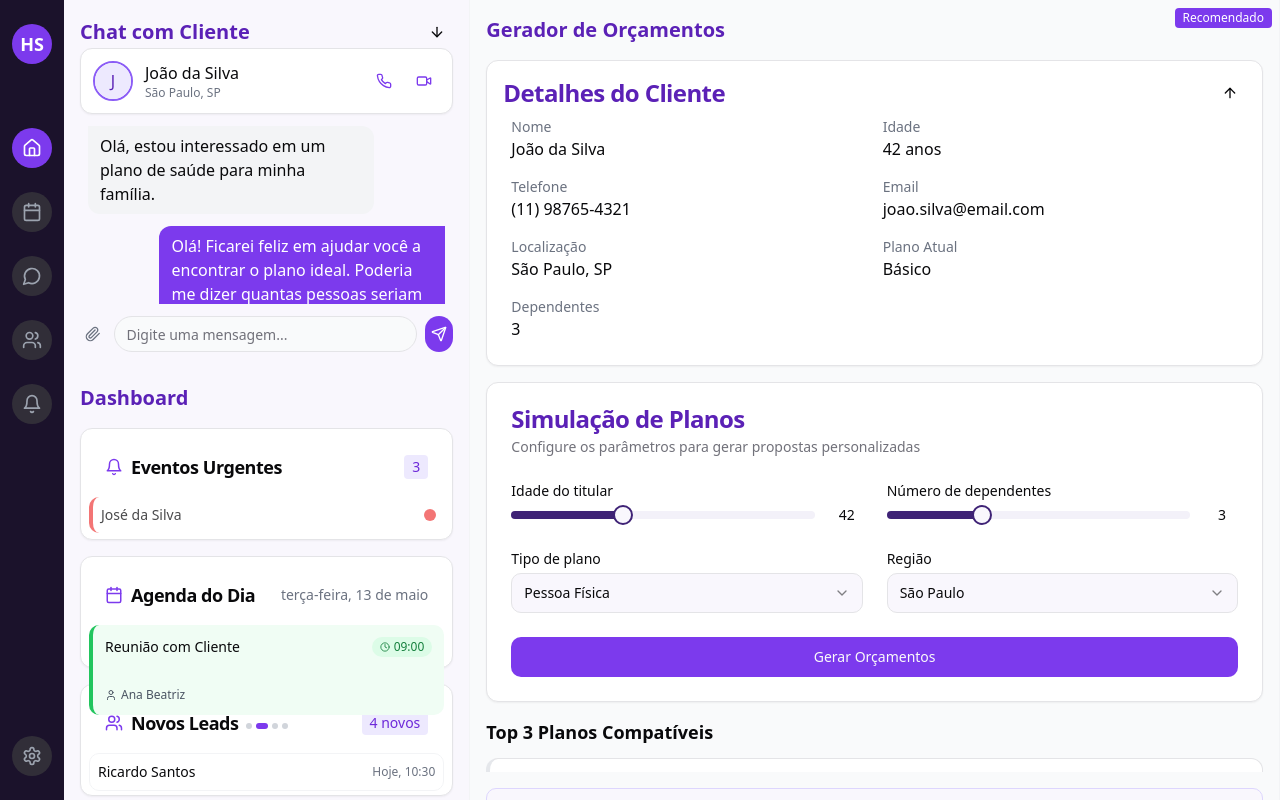
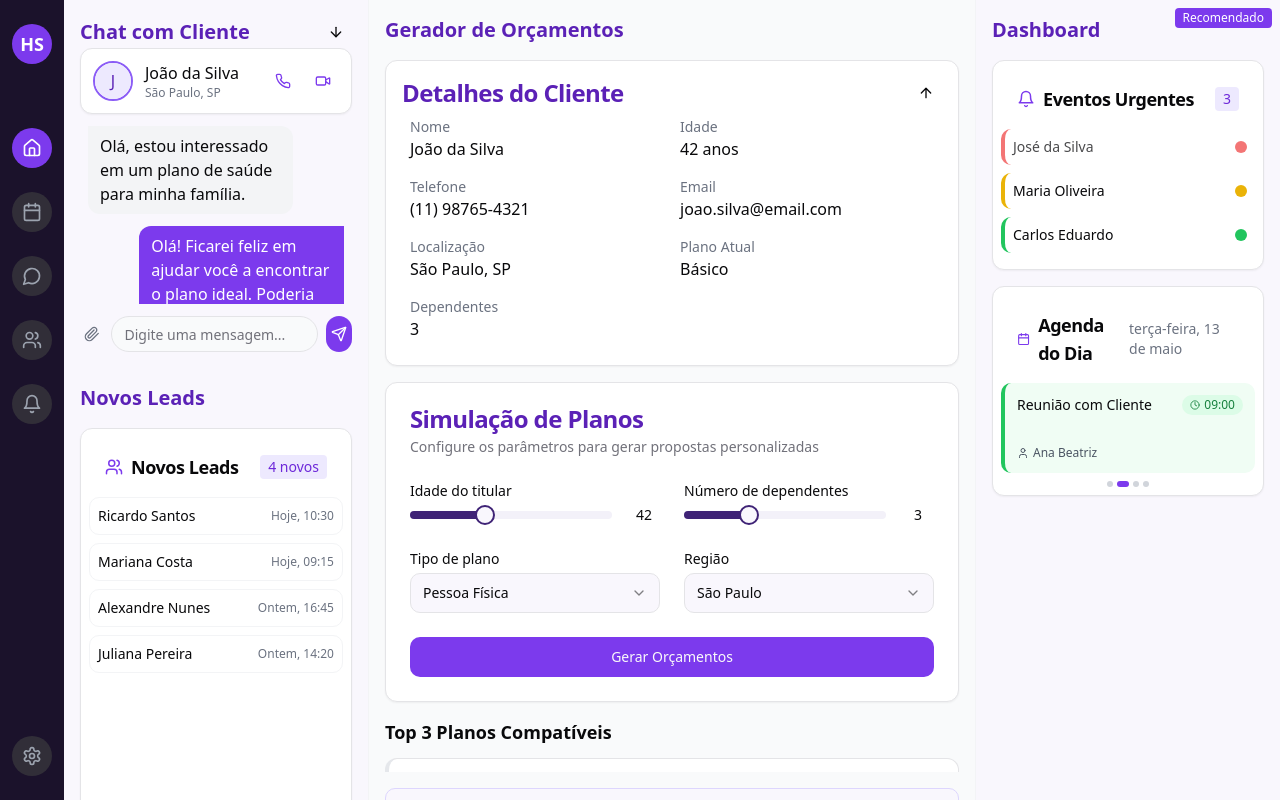
Before and after one commit to vifmaciel/health-advisor-connect, a React (Vite) app: page / in a window 1280 px wide. Built offline with nearby package versions, Linux system fonts and the light colour scheme.

Commit message:
Move urgent events and daily schedule
Relocated the UrgentEvents and DailySchedule components to the right panel, adjusting the layout to accommodate the change.

```diff
--- a/src/components/dashboard/DailySchedule.tsx
+++ b/src/components/dashboard/DailySchedule.tsx
@@ -73,7 +73,7 @@ const DailySchedule: React.FC = () => {
         </div>
       </CardHeader>
       <CardContent className="p-2">
-        <Carousel className="w-full" setActiveItem={setActiveIndex}>
+        <Carousel className="w-full">
           <CarouselContent>
             {schedule.map((item, index) => (
               <CarouselItem key={index}>
--- a/src/pages/Index.tsx
+++ b/src/pages/Index.tsx
@@ -31,8 +31,8 @@ const Index = () => {
 
       {/* Main Content */}
       <div className="flex flex-1 h-full overflow-hidden">
-        {/* Left Panel - Chat Interface and Dashboard Widgets */}
-        <div className="w-1/3 h-full flex flex-col overflow-hidden">
+        {/* Left Panel - Chat Interface and New Leads */}
+        <div className="w-1/4 h-full flex flex-col overflow-hidden">
           {/* Chat Section */}
           <Collapsible open={isChatOpen} onOpenChange={setIsChatOpen} className="flex-shrink-0">
             <div className="p-4 pb-0">
@@ -52,31 +52,36 @@ const Index = () => {
             </CollapsibleContent>
           </Collapsible>
 
-          {/* Dashboard Widgets */}
-          <div className="flex-1 p-4 overflow-y-auto space-y-4">
-            <h3 className="text-xl font-bold text-health-800 mb-4">Dashboard</h3>
-
-            {/* Urgent Events Widget */}
-            <div className="h-[28%]">
-              <UrgentEvents />
-            </div>
-
-            {/* Daily Schedule Widget */}
-            <div className="h-[28%]">
-              <DailySchedule />
-            </div>
-
-            {/* New Leads Widget */}
-            <div className="h-[28%]">
+          {/* New Leads Widget */}
+          <div className="flex-1 p-4 overflow-y-auto">
+            <h3 className="text-xl font-bold text-health-800 mb-4">Novos Leads</h3>
+            <div className="h-full">
               <NewLeads />
             </div>
           </div>
         </div>
 
-        {/* Right Panel - Quotation Generator (Wider) */}
-        <div className="w-2/3 h-full bg-gray-50 border-x border-gray-100 p-4 overflow-y-auto">
+        {/* Middle Panel - Quotation Generator */}
+        <div className="w-2/4 h-full bg-gray-50 border-x border-gray-100 p-4 overflow-y-auto">
           <h3 className="text-xl font-bold text-health-800 mb-4">Gerador de Orçamentos</h3>
           <QuotationGenerator clientInfo={clientInfo} />
+        </div>
+
+        {/* Right Panel - Dashboard Widgets */}
+        <div className="w-1/4 h-full overflow-y-auto">
+          <div className="p-4 space-y-4">
+            <h3 className="text-xl font-bold text-health-800">Dashboard</h3>
+
+            {/* Urgent Events Widget */}
+            <div className="h-[45%] mb-4">
+              <UrgentEvents />
+            </div>
+
+            {/* Daily Schedule Widget */}
+            <div className="h-[45%]">
+              <DailySchedule />
+            </div>
+          </div>
         </div>
       </div>
     </div>
```
